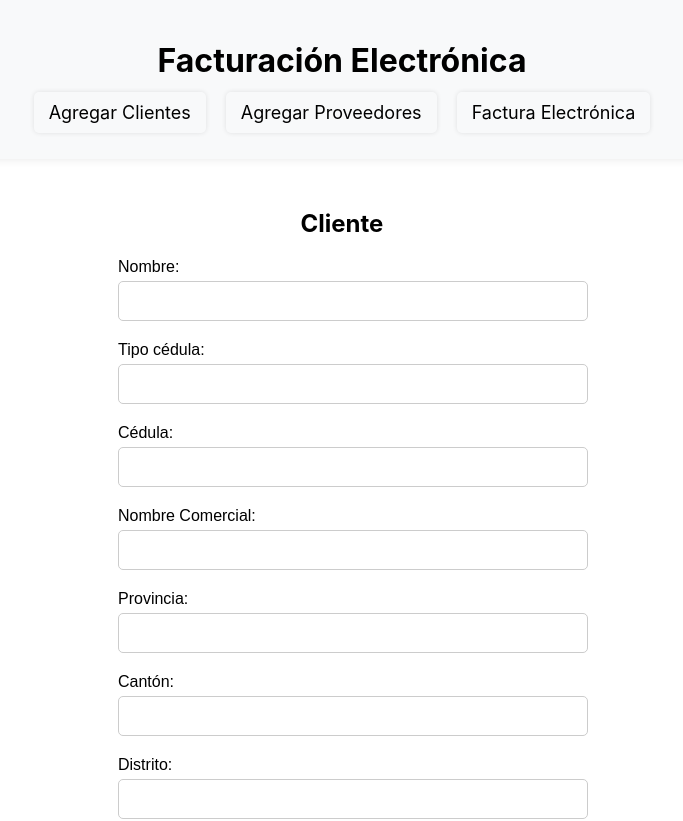
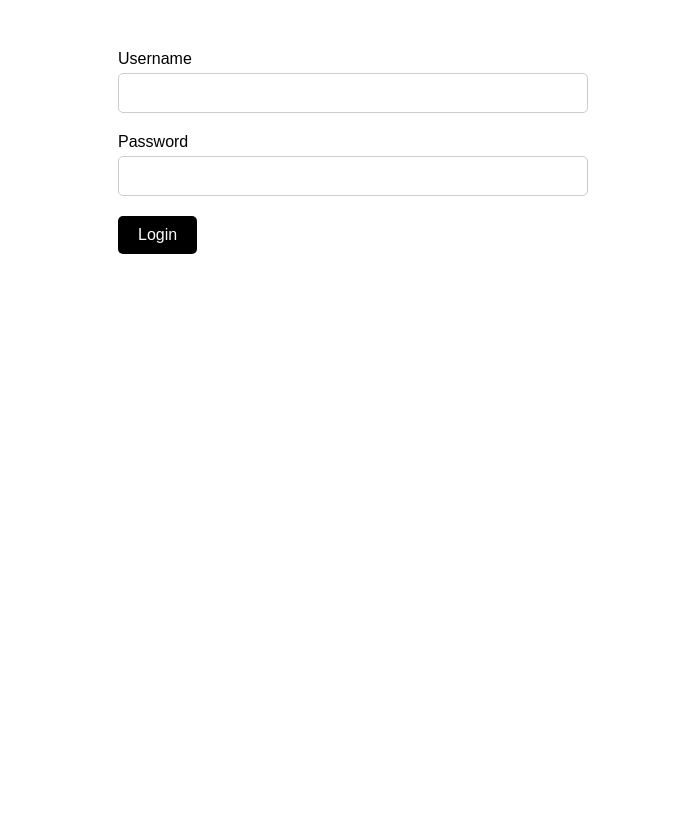
Before and after one commit to Fran420CR/fe, a React (Create React App) app: page / in a window 1280 px wide. Shown: the top 821 px of the page, without its empty margins (298-981 px from the left). After the commit the page ends 800 px from the top, so only its background shows below. Built offline with nearby package versions, Linux system fonts and the light colour scheme.

Commit message:
Detallitos LOGIN

```diff
--- a/package.json
+++ b/package.json
@@ -6,6 +6,9 @@
     "@testing-library/jest-dom": "^5.17.0",
     "@testing-library/react": "^13.4.0",
     "@testing-library/user-event": "^13.5.0",
+    "bcryptjs": "^2.4.3",
+    "body-parser": "^1.20.2",
+    "jsonwebtoken": "^9.0.2",
     "primereact": "^10.6.5",
     "react": "^18.3.1",
     "react-dom": "^18.3.1",
--- a/src/App.js
+++ b/src/App.js
@@ -1,25 +1,28 @@
 // App.js
 import React from 'react';
 import { BrowserRouter as Router, Route, Routes } from 'react-router-dom';
-import Dashboard from './components/Dashboard';
+import Layout from './components/Layout';
 import AgregarClientes from './components/AgregarClientes';
 import AgregarProveedores from './components/AgregarProveedores';
 import FacturaElectronica from './components/FacturaElectronica';
+import LoginForm from './components/LogIn';
+import ProtectedRoute from './components/ProtectedRoute';
 import './App.css';
 
 function App() {
   return (
     <Router>
-      <div>
-        <Dashboard />
-        <Routes>
-          <Route path="/agregar-clientes" element={<AgregarClientes />} />
-          <Route path="/agregar-proveedores" element={<AgregarProveedores />} />
-          <Route path="/factura-electronica" element={<FacturaElectronica />} />
-          {/* Ruta por defecto al iniciar la app */}
-          <Route path="/" element={<AgregarClientes />} />
-        </Routes>
-      </div>
+      <Routes>
+        <Route path="/" element={<LoginForm />} />
+        <Route
+          path="/"
+          element={<ProtectedRoute element={<Layout />} />}
+        >
+          <Route path="agregar-clientes" element={<AgregarClientes />} />
+          <Route path="agregar-proveedores" element={<AgregarProveedores />} />
+          <Route path="factura-electronica" element={<FacturaElectronica />} />
+        </Route>
+      </Routes>
     </Router>
   );
 }
--- /dev/null
+++ b/src/components/Layout.js
@@ -0,0 +1,15 @@
+// Layout.js
+import React from 'react';
+import { Outlet } from 'react-router-dom';
+import Dashboard from './Dashboard';
+
+const Layout = () => {
+  return (
+    <div>
+      <Dashboard />
+      <Outlet />
+    </div>
+  );
+};
+
+export default Layout;
--- /dev/null
+++ b/src/components/LogIn.js
@@ -0,0 +1,55 @@
+// LoginForm.js
+import React, { useState } from 'react';
+import { useNavigate } from 'react-router-dom';
+
+const LoginForm = () => {
+  const [username, setUsername] = useState('');
+  const [password, setPassword] = useState('');
+  const [error, setError] = useState('');
+  const navigate = useNavigate();
+
+  const handleSubmit = async (e) => {
+    e.preventDefault();
+    try {
+      const response = await fetch('http://localhost:3001/login', {
+        method: 'POST',
+        headers: {
+          'Content-Type': 'application/json'
+        },
+        body: JSON.stringify({ username, password })
+      });
+
+      const data = await response.json();
+      if (response.ok) {
+        localStorage.setItem('token', data.token);
+        setError('');
+        alert('Login successful');
+        navigate('/agregar-clientes'); // Redirige al dashboard después de un inicio de sesión exitoso
+      } else {
+        setError(data.message);
+      }
+    } catch (error) {
+      console.error('Error:', error);
+      setError('An error occurred');
+    }
+  };
+
+  return (
+    <div className="form-container">
+      <form onSubmit={handleSubmit}>
+        <div className="form-group">
+          <label className="form-label">Username</label>
+          <input type="text" className="form-input" value={username} onChange={(e) => setUsername(e.target.value)} />
+        </div>
+        <div className="form-group">
+          <label className="form-label">Password</label>
+          <input type="password"  className="form-input" value={password} onChange={(e) => setPassword(e.target.value)} />
+        </div>
+        {error && <p style={{ color: 'red' }}>{error}</p>}
+        <button className="submit-button" type="submit">Login</button>
+      </form>
+    </div>
+  );
+};
+
+export default LoginForm;
--- /dev/null
+++ b/src/components/ProtectedRoute.js
@@ -0,0 +1,10 @@
+// ProtectedRoute.js
+import React from 'react';
+import { Navigate } from 'react-router-dom';
+
+const ProtectedRoute = ({ element: Component, ...rest }) => {
+  const isAuthenticated = !!localStorage.getItem('token');
+  return isAuthenticated ? Component : <Navigate to="/" />;
+};
+
+export default ProtectedRoute;
```
Also changed, not shown: 1 other file (tests, documents, lock files or other folders).
